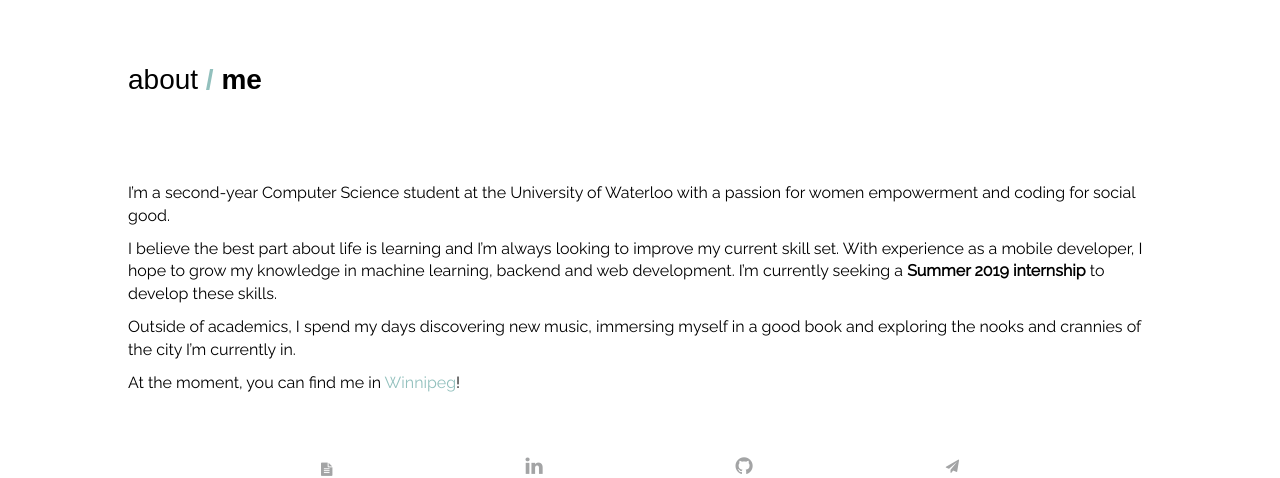
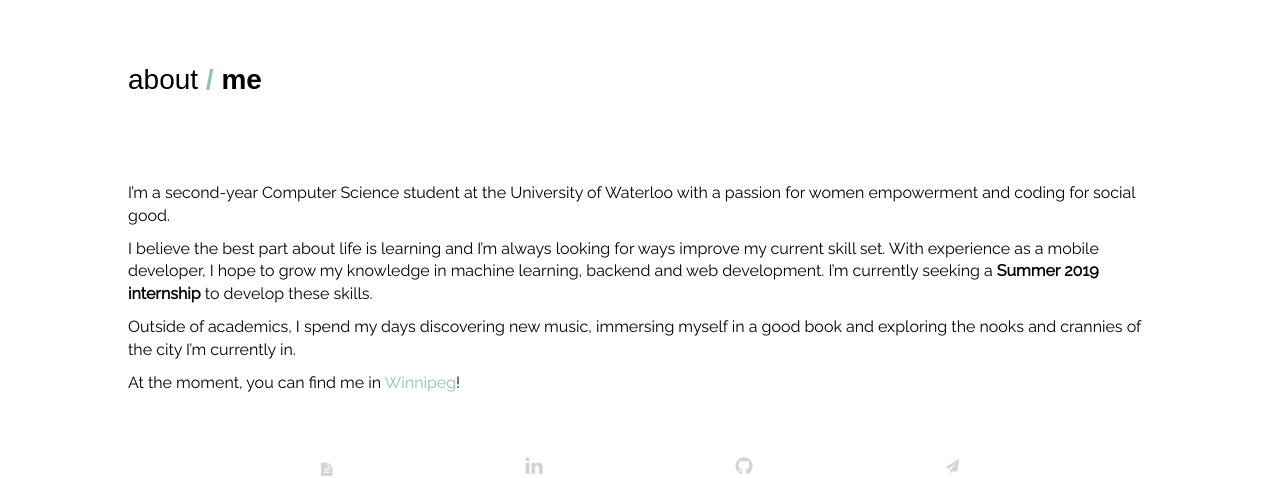
Before and after one commit to sophieq/website-v1, a plain HTML site: page homepage.html in a window 1280 px wide. Shown: the part 766-1244 px from the top of the page. Drawn offline with nearby package versions, Linux system fonts and the light colour scheme; a web font is replaced by a local one.

Commit message:
minor changes to about me

```diff
--- a/homepage.html
+++ b/homepage.html
@@ -82,7 +82,7 @@
                 I’m a second-year Computer Science student at the University of Waterloo with a passion for women empowerment and coding for social good.
               </p>
               <p class = "about-text">
-                I believe the best part about life is learning and I’m always looking to improve my current skill set. With experience as a mobile developer, I hope to grow my knowledge in machine learning, backend and web development.
+                I believe the best part about life is learning and I’m always looking for ways improve my current skill set. With experience as a mobile developer, I hope to grow my knowledge in machine learning, backend and web development.
                 I’m currently seeking a <strong>Summer 2019 internship</strong> to develop these skills.
               </p>
               <p class = "about-text">
@@ -100,6 +100,12 @@
           </div>
         </div>
       </div>
+    </div>
+
+    <div class = "experience-container">
+      <div class = "experience-block">
+
+      </div>
 
     </div>
 
--- a/styles/homepage.css
+++ b/styles/homepage.css
@@ -158,7 +158,7 @@ body {
 }
 
 .icon {
-  color: #a3a4a5;
+  color: #d3d3d3;
 }
 
 .icon :hover {
```
